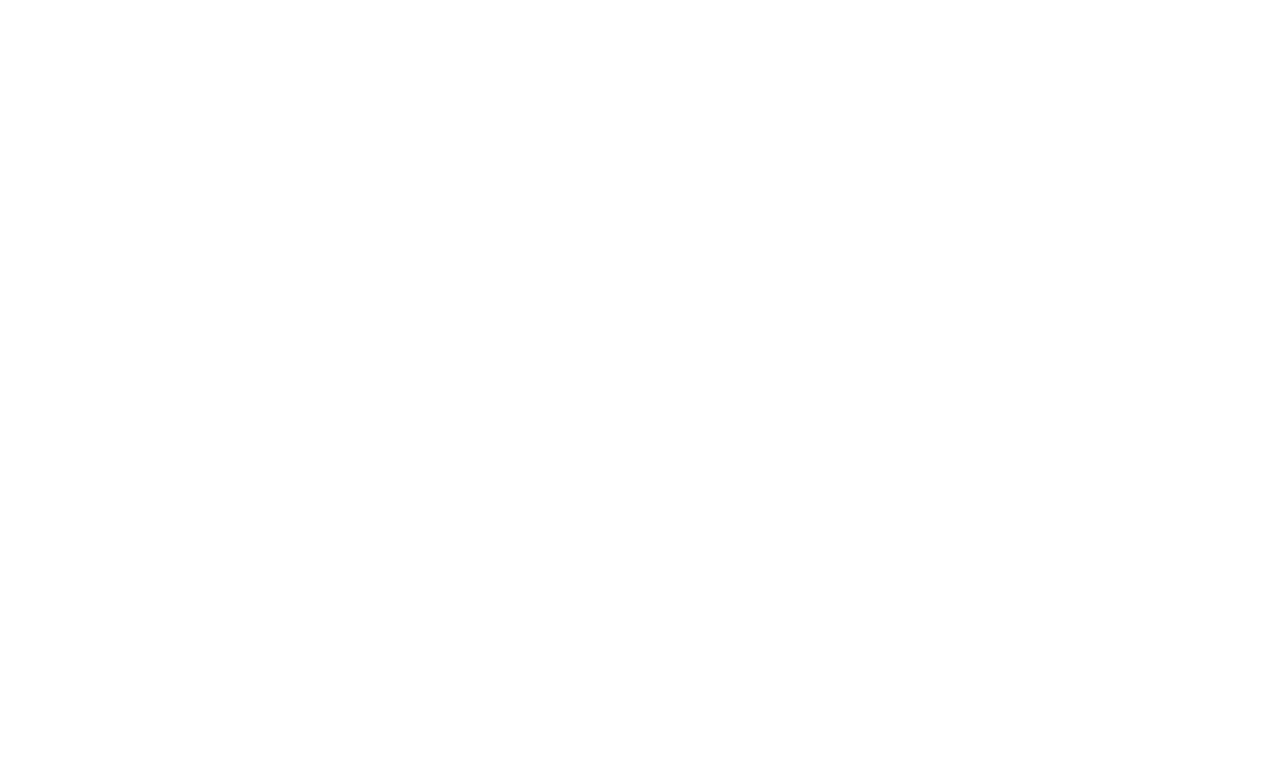
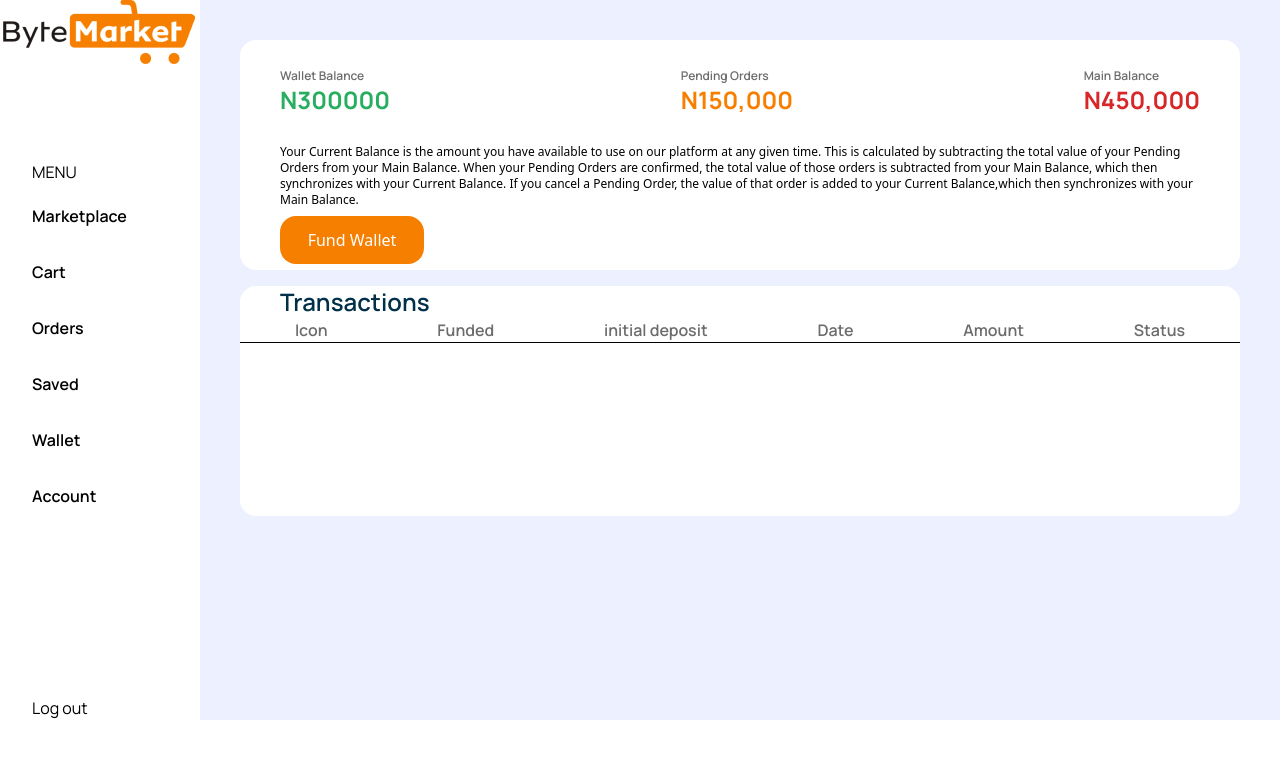
Before and after one commit to marvellousadesanya/multivendor-marketplace, a React (Create React App) app in the folder frontend/: page /buyer-wallet in a window 1280 px wide. Before the commit this address had no page. Shown: the top 758 px of the page. Built offline with nearby package versions, Linux system fonts and the light colour scheme.

Commit message:
Products page almost ready

```diff
--- a/frontend/package.json
+++ b/frontend/package.json
@@ -9,6 +9,7 @@
     "@testing-library/user-event": "^13.5.0",
     "axios": "^1.3.4",
     "framer-motion": "^10.2.4",
+    "nanoid": "^4.0.1",
     "pnpm": "^7.29.1",
     "react": "^18.2.0",
     "react-dom": "^18.2.0",
--- a/frontend/src/App.js
+++ b/frontend/src/App.js
@@ -1,6 +1,8 @@
 import HomePage from "./pages/Home";
 import { Route, Routes } from "react-router-dom";
 import Inventory from "./pages/Inventory";
+import ProductDetail from "./components/ProductDetail";
+import Wallet from "./pages/Wallet";
 
 function App() {
   return (
@@ -8,6 +10,8 @@
       <Routes>
         <Route path="/" element={<HomePage />} />
         <Route path="/inventory" element={<Inventory />} />
+        <Route path="/inventory/:slug" element={<ProductDetail />} />
+        <Route path="/buyer-wallet" element={<Wallet />} />
       </Routes>
     </div>
   );
--- a/frontend/src/app/store.js
+++ b/frontend/src/app/store.js
@@ -1,8 +1,12 @@
 import { configureStore } from "@reduxjs/toolkit";
 import productsSlice from "../features/products/productsSlice";
+import walletSlice from "../features/wallet/walletSlice";
+import modalSlice from "../features/wallet/modalSlice";
 
 export const store = configureStore({
   reducer: {
     products: productsSlice,
+    wallet: walletSlice,
+    fundWindow: modalSlice,
   },
 });
--- /dev/null
+++ b/frontend/src/components/FundModal.jsx
@@ -0,0 +1,70 @@
+import { useState } from "react";
+import { fundWallet } from "../features/wallet/walletSlice";
+import { useSelector, useDispatch } from "react-redux";
+import { showModal, modalWindow } from "../features/wallet/modalSlice";
+
+const FundModal = () => {
+  let fundModal = useSelector(modalWindow);
+  console.log(fundModal);
+
+  const dispatch = useDispatch();
+  const [amountToAdd, setAmountToAdd] = useState("");
+  const [description, setDescription] = useState("");
+
+  return (
+    <div>
+      {fundModal.window ? (
+        <div className=" rounded-2xl w-72 text-bodyColor font-innerbody bg-[#fff] p-5">
+          <form className="flex flex-col space-y-2 justify-center">
+            <h3 className="font-bold text-4xl">Fund Wallet</h3>
+            <p>You can ignore the card details for now...</p>
+            <label className="font-semibold text-base">Amount:</label>
+            <input
+              type="number"
+              className="w-60 rounded-xl h-12 border border-[#8A8A8A]"
+              onChange={(e) => setAmountToAdd(parseInt(e.target.value))}
+              value={amountToAdd}
+            />
+
+            <label className="font-semibold text-base">Description:</label>
+            <input
+              type="text"
+              className="w-60 rounded-2xl h-12 border border-[#8A8A8A]"
+              onChange={(e) => setDescription(e.target.value)}
+              value={description}
+            />
+
+            <label className="font-semibold text-base">Card details:</label>
+            <input
+              type="number"
+              className="w-60 rounded-xl h-12 border border-[#8A8A8A]"
+            />
+
+            <div className="flex space-x-3">
+              <button
+                className="rounded-2xl bg-[#D4D4D4] w-36 h-12"
+                onClick={(e) => {
+                  e.preventDefault();
+                  dispatch(showModal(false));
+                }}
+              >
+                Cancel
+              </button>
+              <button
+                onClick={(e) => {
+                  e.preventDefault();
+                  dispatch(fundWallet(amountToAdd, description));
+                }}
+                className="bg-mainColor text-[#fff] rounded-2xl w-36 h-12"
+              >
+                Fund
+              </button>
+            </div>
+          </form>
+        </div>
+      ) : null}
+    </div>
+  );
+};
+
+export default FundModal;
--- a/frontend/src/components/Product.jsx
+++ b/frontend/src/components/Product.jsx
@@ -1,17 +1,23 @@
-const Product = () => {
+import { Link } from "react-router-dom";
+
+const Product = ({ id, productName, productImage, productPrice }) => {
+  const slug = `${productName.toLowerCase().replace(/\s+/g, "-")}-${id}`;
+
   return (
     <div className="h-[308px] 2xl:w-[184px] w-[140px] flex justify-center rounded-lg bg-[#fff]">
       <div className="">
-        <div className="bg-product-bg 2xl:mt-5 mt-2 2xl:w-[144px] w-[130px] rounded-lg">
-          <img
-            alt=""
-            src={require("../images/laptop.png")}
-            className="w-[144px] h-[173px] rounded-lg"
-          />
-        </div>
+        <Link to={`/inventory/${slug}`}>
+          <div className="bg-product-bg 2xl:mt-5 mt-2 2xl:w-[144px] w-[130px] rounded-lg">
+            <img
+              alt=""
+              src={productImage}
+              className="w-[144px] h-[173px] rounded-lg object-contain"
+            />
+          </div>
 
-        <p className="font-innerbody">The product</p>
-        <p className="font-semibold font-innerbody">N3,000,000</p>
+          <p className="font-innerbody">{productName}</p>
+          <p className="font-semibold font-innerbody">${productPrice}</p>
+        </Link>
       </div>
     </div>
   );
--- /dev/null
+++ b/frontend/src/components/ProductDetail.jsx
@@ -0,0 +1,14 @@
+import { useParams } from "react-router-dom";
+
+const ProductDetail = () => {
+  const { slug } = useParams();
+
+  return (
+    <div className="product-details">
+      <h1>{slug}</h1>
+      <p>Product details go here</p>
+    </div>
+  );
+};
+
+export default ProductDetail;
--- a/frontend/src/features/products/productsSlice.js
+++ b/frontend/src/features/products/productsSlice.js
@@ -13,7 +13,7 @@
   "products/fetchProducts",
   async () => {
     const response = await axios.get(PRODUCTS_URL);
-    return response.data;
+    return response.data.products;
   }
 );
 
--- /dev/null
+++ b/frontend/src/features/wallet/modalSlice.js
@@ -0,0 +1,22 @@
+import { createSlice } from "@reduxjs/toolkit";
+
+const initialState = {
+  window: false,
+};
+
+export const modalSlice = createSlice({
+  name: "modal",
+  initialState,
+  reducers: {
+    showModal: (state, action) => {
+      console.log(state.window);
+      state.window = action.payload;
+    },
+  },
+});
+
+export const modalWindow = (state) => state.fundWindow;
+
+export const { showModal } = modalSlice.actions;
+
+export default modalSlice.reducer;
--- /dev/null
+++ b/frontend/src/features/wallet/walletSlice.js
@@ -0,0 +1,35 @@
+import { createSlice, nanoid } from "@reduxjs/toolkit";
+
+const initialState = {
+  amount: 300000,
+  transactionID: "1",
+  description: "initial deposit",
+};
+
+export const walletSlice = createSlice({
+  name: "wallet",
+  initialState,
+  reducers: {
+    fundWallet: {
+      reducer(state, action) {
+        state.amount += action.payload.amount;
+        console.log(action.payload);
+      },
+      prepare(amountToAdd, description) {
+        return {
+          payload: {
+            amount: amountToAdd,
+            transactionID: nanoid(),
+            description,
+          },
+        };
+      },
+    },
+  },
+});
+
+export const walletBalance = (state) => state.wallet;
+
+export const { fundWallet } = walletSlice.actions;
+
+export default walletSlice.reducer;
--- /dev/null
+++ b/frontend/src/pages/Wallet.jsx
@@ -0,0 +1,91 @@
+
+import { useDispatch, useSelector } from "react-redux";
+import { walletBalance } from "../features/wallet/walletSlice";
+import { showModal, modalWindow } from "../features/wallet/modalSlice";
+import FundModal from "../components/FundModal";
+import Menu from "../components/Menu";
+
+const Wallet = () => {
+  const dispatch = useDispatch();
+  let window = useSelector(modalWindow);
+  let currentWalletBalance = useSelector(walletBalance);
+
+  return (
+    <div className="flex bg-backgroundColor">
+      <div>
+        <Menu />
+      </div>
+      <div>
+        <div className="m-10">
+          <div className="w-fit h-[230px] rounded-2xl bg-[#fff] ">
+            <div className="flex justify-between items-center px-10 py-7">
+              <div>
+                <p className="text-[#6C6C6C] font-innerbody text-xs font-semibold">
+                  Wallet Balance
+                </p>
+                <p className="text-[#27AE60] font-bold text-2xl font-innerbody">
+                  N{currentWalletBalance.amount}
+                </p>
+              </div>
+              <div>
+                <p className="text-[#6C6C6C] font-innerbody text-xs font-semibold ">
+                  Pending Orders
+                </p>
+                <p className="text-[#F77F00] font-bold text-2xl font-innerbody">
+                  N150,000
+                </p>
+              </div>
+              <div>
+                <p className="text-[#6C6C6C] font-innerbody text-xs font-semibold">
+                  Main Balance
+                </p>
+                <p className="text-[#D62828] font-bold text-2xl font-innerbody">
+                  N450,000
+                </p>
+              </div>
+            </div>
+            <div className="px-10">
+              <p className="text-xs">
+                Your Current Balance is the amount you have available to use on
+                our platform at any given time. This is calculated by
+                subtracting the total value of your Pending Orders from your
+                Main Balance. When your Pending Orders are confirmed, the total
+                value of those orders is subtracted from your Main Balance,
+                which then synchronizes with your Current Balance. If you cancel
+                a Pending Order, the value of that order is added to your
+                Current Balance,which then synchronizes with your Main Balance.
+              </p>
+              <button
+                className="bg-mainColor text-[#fff] rounded-2xl w-36 h-12 text-center mt-2"
+                onClick={() => {
+                  dispatch(showModal(true));
+                }}
+              >
+                Fund Wallet
+              </button>
+            </div>
+          </div>
+          {window.window ? <FundModal /> : null}
+
+          <section className="w-[1000px] mt-4 rounded-2xl bg-[#fff] h-[230px]">
+            <h2 className="font-innerbody font-semibold text-2xl text-bodyColor ml-10">
+              Transactions
+            </h2>
+
+            <div className="flex justify-around font-innerbody font-semibold text-[#6C6C6C]">
+              <p>Icon</p>
+              <p>Funded</p>
+              <p>{currentWalletBalance.description}</p>
+              <p>Date</p>
+              <p>Amount</p>
+              <button>Status</button>
+            </div>
+            <hr></hr>
+          </section>
+        </div>
+      </div>
+    </div>
+  );
+};
+
+export default Wallet;
--- a/frontend/tailwind.config.js
+++ b/frontend/tailwind.config.js
@@ -10,6 +10,7 @@
     colors: {
       mainColor: "#F77F00",
       bodyColor: "#003049",
+      backgroundColor: "#ECF0FF",
     },
     fontFamily: {
       heading: ["Bebas Neue", "cursive"],
```
Also changed, not shown: frontend/src/pages/Inventory.jsx (+18 -18 lines), 1 other file (tests, documents, lock files or other folders).
